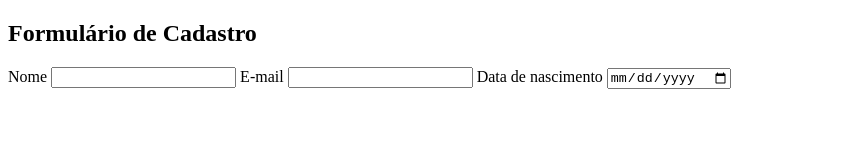
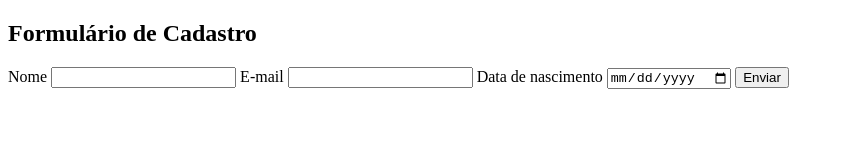
Before and after one commit to Vitormarcolin2023/Test1, a plain HTML site: page Aula 17-09/index.html in a window 1280 px wide. Shown: the whole page, without its empty margins (0-844 px from the left). Drawn offline with Linux system fonts and the light colour scheme.

Commit message:
Atualizacao

```diff
--- a/Aula 17-09/index.html
+++ b/Aula 17-09/index.html
@@ -23,6 +23,8 @@
           name="data_nascimento"
           required
         />
+
+        <input id="enviar" type="submit" value="Enviar">
       </form>
     </div>
     <script src="./script.js"></script>
```
